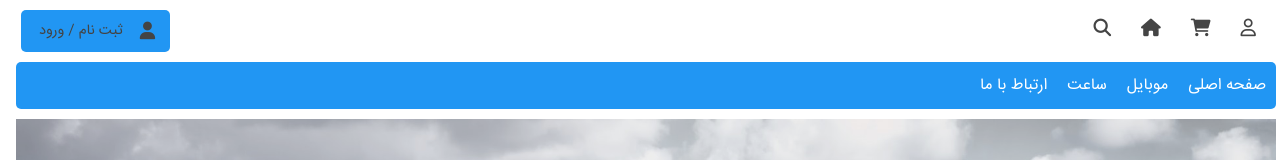
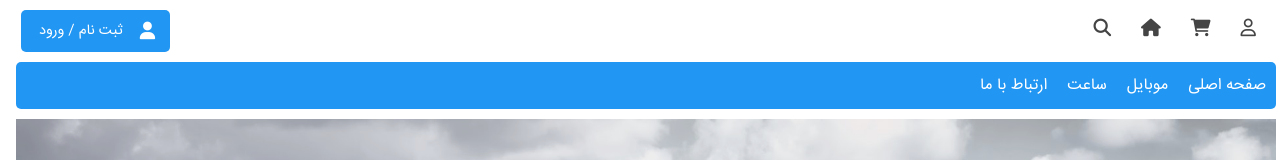
Before and after one commit to aliasgharsedighian/client, a React (Create React App) app: page / in a window 1280 px wide. In both pictures the pointer is over the icon 142 px from the left and 31 px from the top of the page. Shown: the top 160 px of the page. Built offline with nearby package versions, Linux system fonts and the light colour scheme.

Commit message:
Products and Slider homePage edited

```diff
--- a/src/Components/Navbar/userNavbar.css
+++ b/src/Components/Navbar/userNavbar.css
@@ -16,6 +16,12 @@ nav .nav-right a{
 }
 nav .nav-right a:hover{
     color:#2196F3;
+}
+.nav-left:hover .register-login-btn i{
+    color: white;
+}
+.nav-left:hover .register-login-btn a{
+    color: white;
 }
 nav .nav-left .register-login-btn{
     border: 1px solid #666;
```
